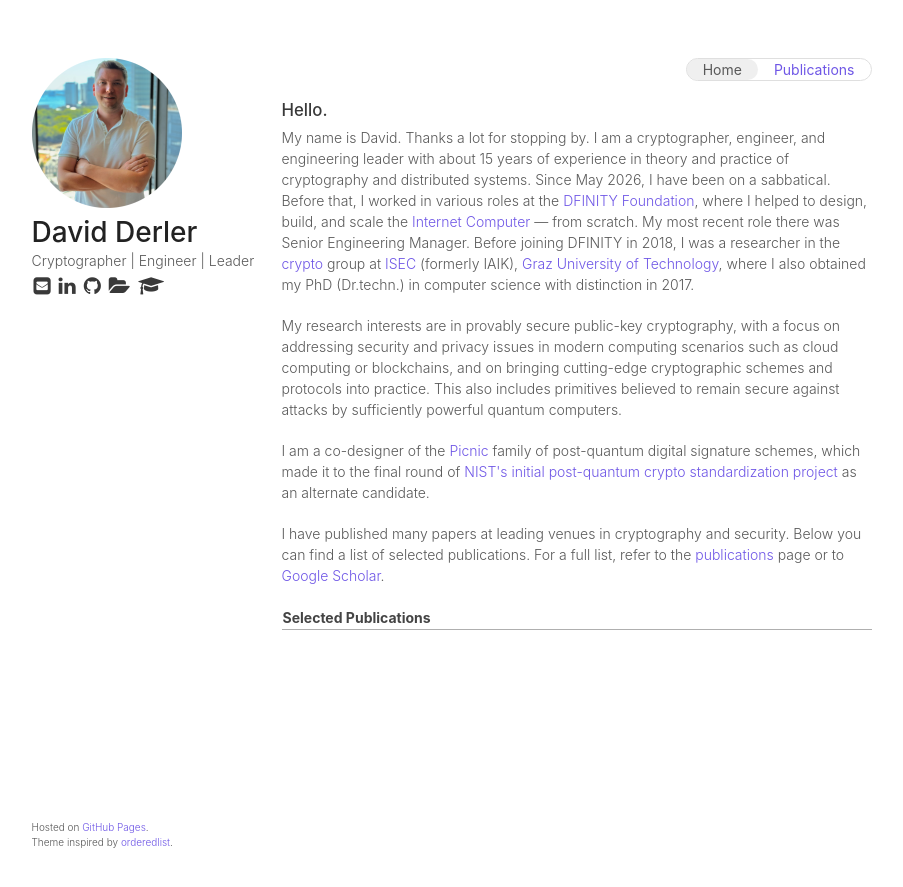
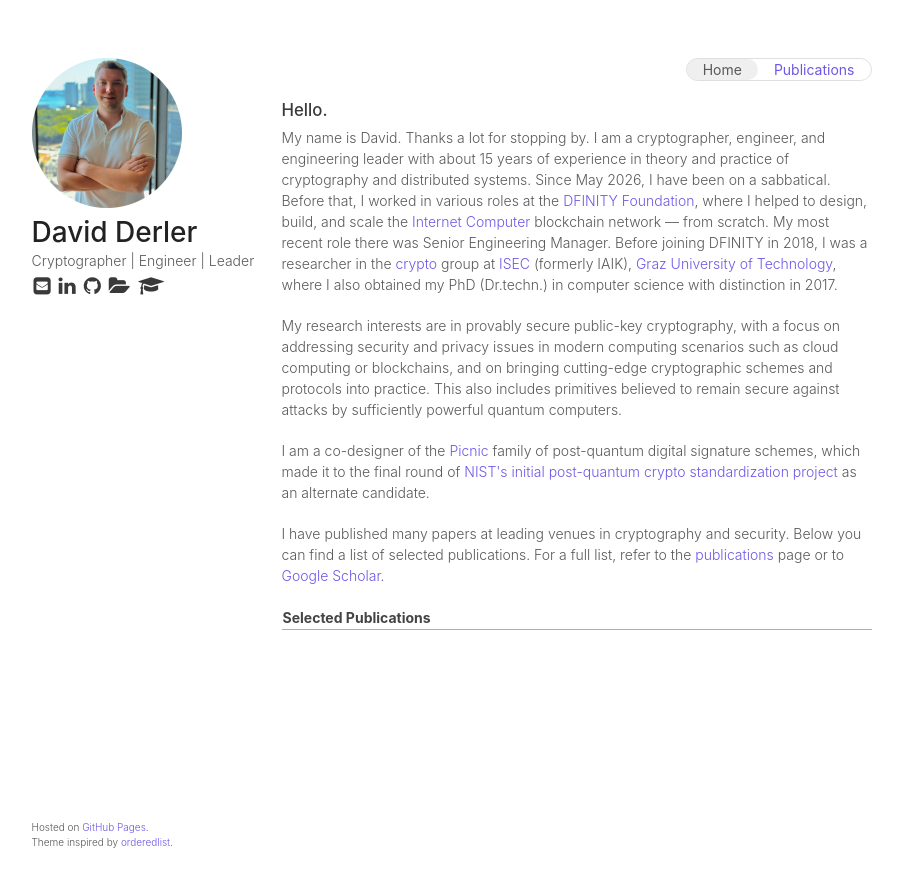
Before and after one commit to derlerd/derlerd.github.io, a Jekyll site: the page built from index.html, in a window 1280 px wide. Shown: the top 887 px of the page, without its empty margins (181-1084 px from the left). Built offline with Jekyll 4.4.1, drawn with Linux system fonts in a browser that asks for light colours.

Commit message:
Minor wording

```diff
--- a/_includes/bio.html
+++ b/_includes/bio.html
@@ -1,6 +1,6 @@
 <h2>Hello.</h2>
 
-<p>My name is David. Thanks a lot for stopping by. I am a cryptographer, engineer, and engineering leader with about 15 years of experience in theory and practice of cryptography and distributed systems. Since May 2026, I have been on a sabbatical. Before that, I worked in various roles at the <a href="https://www.dfinity.org">DFINITY Foundation</a>, where I helped to design, build, and scale the <a href="https://internetcomputer.org">Internet Computer</a> &mdash; from scratch. My most recent role there was Senior Engineering Manager. Before joining DFINITY in 2018, I was a researcher in the <a href="https://www.isec.tugraz.at/research-area/crypto/">crypto</a> group at <a href="https://www.isec.tugraz.at">ISEC</a> (formerly IAIK), <a href="https://www.tugraz.at">Graz University of Technology</a>, where I also obtained my PhD (Dr.techn.) in computer science with distinction in 2017.</p>
+<p>My name is David. Thanks a lot for stopping by. I am a cryptographer, engineer, and engineering leader with about 15 years of experience in theory and practice of cryptography and distributed systems. Since May 2026, I have been on a sabbatical. Before that, I worked in various roles at the <a href="https://www.dfinity.org">DFINITY Foundation</a>, where I helped to design, build, and scale the <a href="https://internetcomputer.org">Internet Computer</a> blockchain network &mdash; from scratch. My most recent role there was Senior Engineering Manager. Before joining DFINITY in 2018, I was a researcher in the <a href="https://www.isec.tugraz.at/research-area/crypto/">crypto</a> group at <a href="https://www.isec.tugraz.at">ISEC</a> (formerly IAIK), <a href="https://www.tugraz.at">Graz University of Technology</a>, where I also obtained my PhD (Dr.techn.) in computer science with distinction in 2017.</p>
 
 <p>My research interests are in provably secure public-key cryptography, with a focus on addressing security and privacy issues in modern computing scenarios such as cloud computing or blockchains, and on bringing cutting-edge cryptographic schemes and protocols into practice. This also includes primitives believed to remain secure against attacks by sufficiently powerful quantum computers.</p>
 
```
